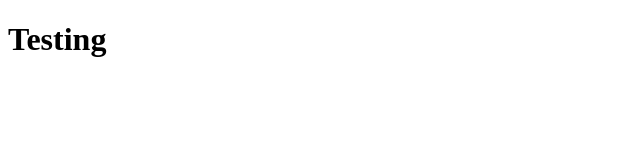
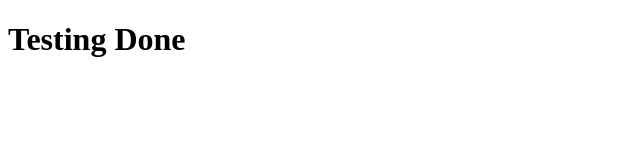
Before and after one commit to webzee1/Testing-, a plain HTML site: page index.html in a window 1280 px wide. Shown: the whole page, without its empty margins (0-640 px from the left). Drawn offline with Linux system fonts and the light colour scheme.

Commit message:
Second Comment

```diff
--- a/index.html
+++ b/index.html
@@ -6,6 +6,7 @@
     <title>Document</title>
 </head>
 <body>
-    <h1>Testing</h1>
+    <h1>Testing Done</h1>
+
 </body>
 </html>
```
